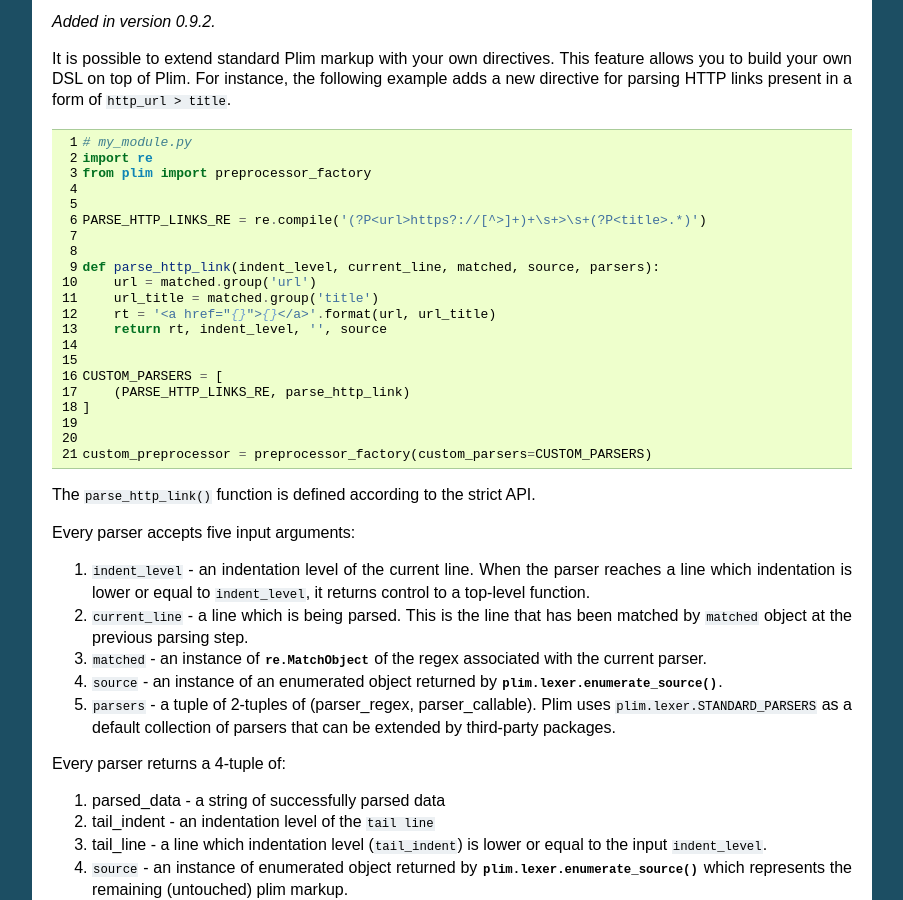
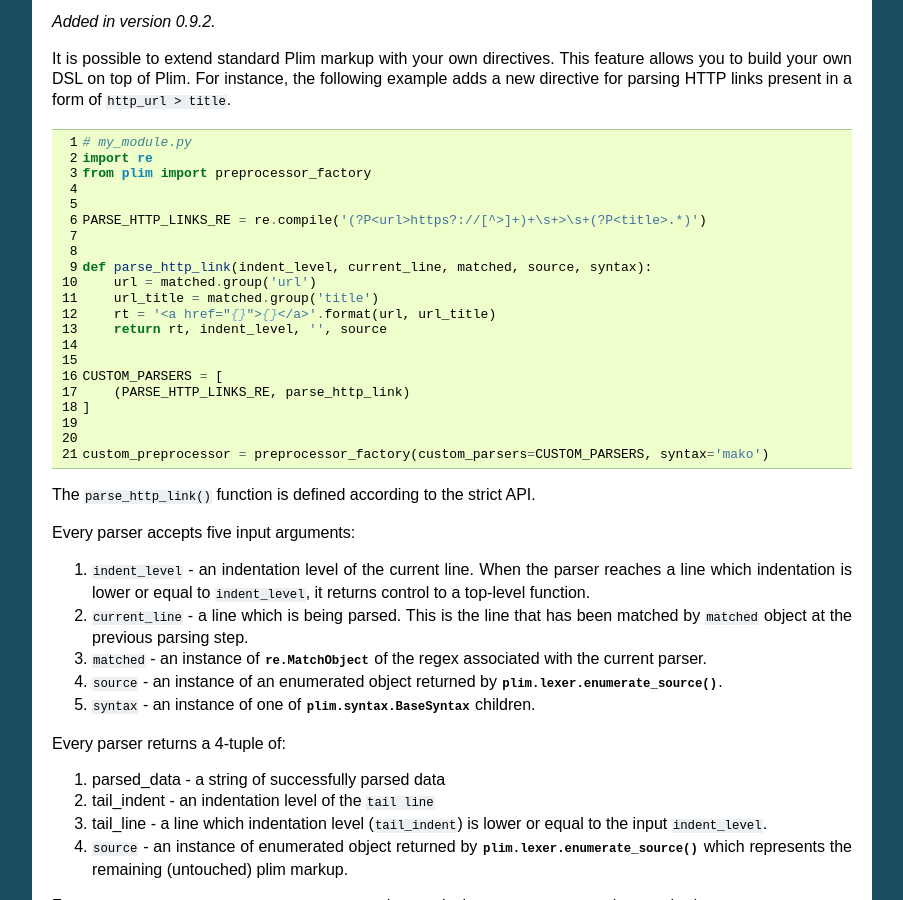
Before and after one commit to avanov/Plim, a Sphinx documentation site: the page built from docs/en/extensions.txt, in a window 1280 px wide and 900 px high, scrolled down 4285 px. Shown: the whole window, without its empty margins (198-1101 px from the left). Built offline with Sphinx 7.4.7, drawn with Linux system fonts in a browser that asks for light colours.

Commit message:
Update docs

```diff
--- a/docs/en/extensions.txt
+++ b/docs/en/extensions.txt
@@ -307,7 +307,7 @@ for parsing HTTP links present in a form of ``http_url > title``.
     PARSE_HTTP_LINKS_RE = re.compile('(?P<url>https?://[^>]+)+\s+>\s+(?P<title>.*)')
 
 
-    def parse_http_link(indent_level, current_line, matched, source, parsers):
+    def parse_http_link(indent_level, current_line, matched, source, syntax):
         url = matched.group('url')
         url_title = matched.group('title')
         rt = '<a href="{}">{}</a>'.format(url, url_title)
@@ -319,7 +319,7 @@ for parsing HTTP links present in a form of ``http_url > title``.
     ]
 
 
-    custom_preprocessor = preprocessor_factory(custom_parsers=CUSTOM_PARSERS)
+    custom_preprocessor = preprocessor_factory(custom_parsers=CUSTOM_PARSERS, syntax='mako')
 
 
 The ``parse_http_link()`` function is defined according to the strict API.
@@ -332,8 +332,7 @@ Every parser accepts five input arguments:
    ``matched`` object at the previous parsing step.
 3) ``matched`` - an instance of :class:`re.MatchObject` of the regex associated with the current parser.
 4) ``source`` - an instance of an enumerated object returned by :func:`plim.lexer.enumerate_source`.
-5) ``parsers`` - a tuple of 2-tuples of (parser_regex, parser_callable). Plim uses ``plim.lexer.STANDARD_PARSERS``
-   as a default collection of parsers that can be extended by third-party packages.
+5) ``syntax`` - an instance of one of :class:`plim.syntax.BaseSyntax` children.
 
 Every parser returns a 4-tuple of:
 
```
